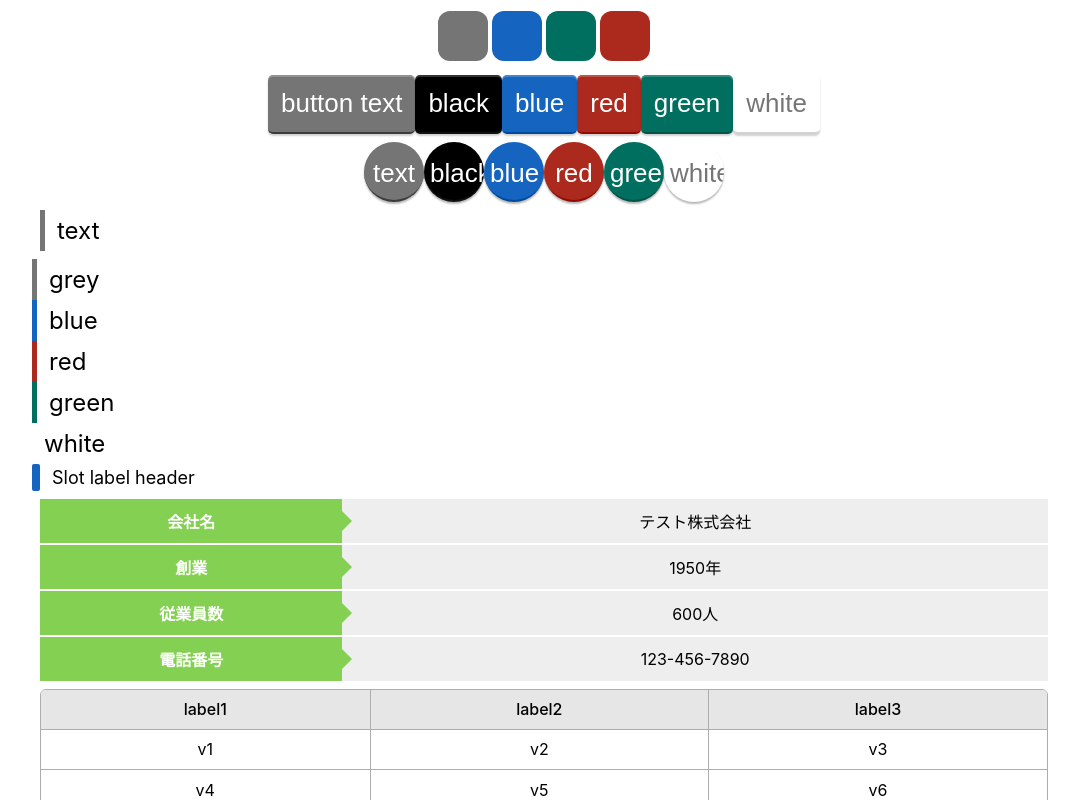
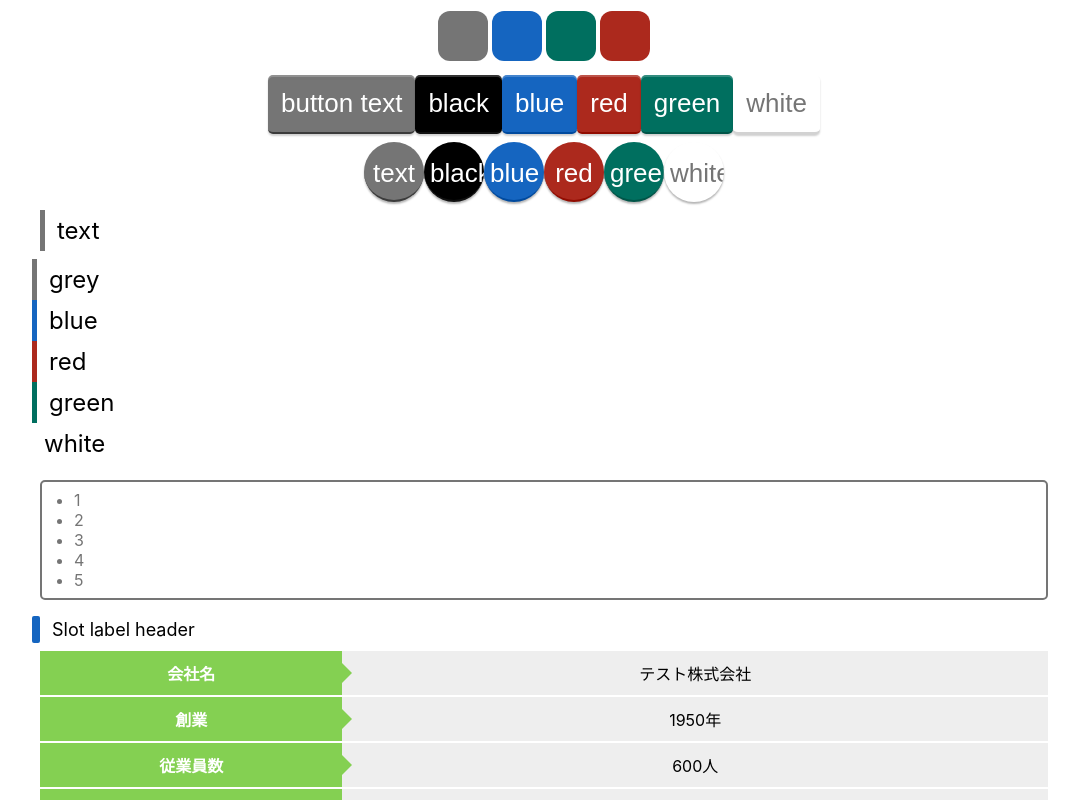
Before and after one commit to FumihiroMaejima/amplify-test, a React (Vite) app: page /sample in a window 1280 px wide. Shown: the part 412-1212 px from the top of the page, without its empty margins (96-1175 px from the left). Built offline with nearby package versions, Linux system fonts and the light colour scheme.

Commit message:
make simple list component.

```diff
--- /dev/null
+++ b/src/assets/scss/components/parts/list/PartsSimpleList.scss
@@ -0,0 +1,11 @@
+@import '../../../util/colors.scss';
+
+$parts-simple-list-default-background-color: #fcfcfc;
+
+.parts-simple-list {
+  background: $parts-simple-list-default-background-color default;
+  text-align: left;
+  padding: 0.5em 0.5em 0.5em 2em;
+  border: solid 2px $util-color-dark-grey;
+  border-radius: 5px;
+}
--- a/src/assets/scss/index.scss
+++ b/src/assets/scss/index.scss
@@ -15,6 +15,7 @@
 @import './components/parts/button/PartsSimpleFlatButton.scss';
 @import './components/parts/heading/PartsLabelHeading.scss';
 @import './components/parts/heading/PartsSimpleHeading.scss';
+@import './components/parts/list//PartsSimpleList.scss';
 @import './components/parts/table/PartsLabelTable.scss';
 @import './components/parts/table/PartsSimpleTable.scss';
 
--- /dev/null
+++ b/src/components/parts/list/PartsSimpleList.tsx
@@ -0,0 +1,28 @@
+import React from 'react'
+
+type ColorType = 'black' | 'dark-grey' | 'blue' | 'green' | 'red' | 'white'
+type ItemType = number | string | Record<'key', number | string>
+type Props = {
+  items: ItemType[]
+  color?: ColorType
+  textColor?: ColorType
+}
+
+export const PartsSimpleList: React.VFC<Props> = ({
+  items = [],
+  color = 'dark-grey',
+  textColor = 'dark-grey',
+}) => {
+  return (
+    <ul
+      // className={`parts-simple-button util-color__bg--${color} util-color__text--${textColor}`}
+      className={`parts-simple-list parts-simple-list__color--${color} util-color__text--${textColor}`}
+    >
+      {items.map((item: ItemType, i) => (
+        <li key={i}>{item}</li>
+      ))}
+    </ul>
+  )
+}
+
+export default PartsSimpleList
--- a/src/pages/Sample.tsx
+++ b/src/pages/Sample.tsx
@@ -10,6 +10,7 @@ import { PartsSimpleButton } from '@/components/parts/button/PartsSimpleButton'
 import { PartsSimpleFlatButton } from '@/components/parts/button/PartsSimpleFlatButton'
 import { PartsLabelHeading } from '@/components/parts/heading/PartsLabelHeading'
 import { PartsSimpleHeading } from '@/components/parts/heading/PartsSimpleHeading'
+import { PartsSimpleList } from '@/components/parts/list/PartsSimpleList'
 import {
   PartsSimpleTable,
   TableHeaderType,
@@ -102,6 +103,10 @@ export const Sample: React.VFC = () => {
       <PartsLabelHeading text="green" color="green" />
       <PartsLabelHeading text="white" color="white" />
 
+      <div className="m-xy2">
+        <PartsSimpleList items={[1, 2, 3, 4, 5]} />
+      </div>
+
       <PartsLabelHeader text="Slot label header" color="blue" />
 
       <div className="m-xy2">
```
